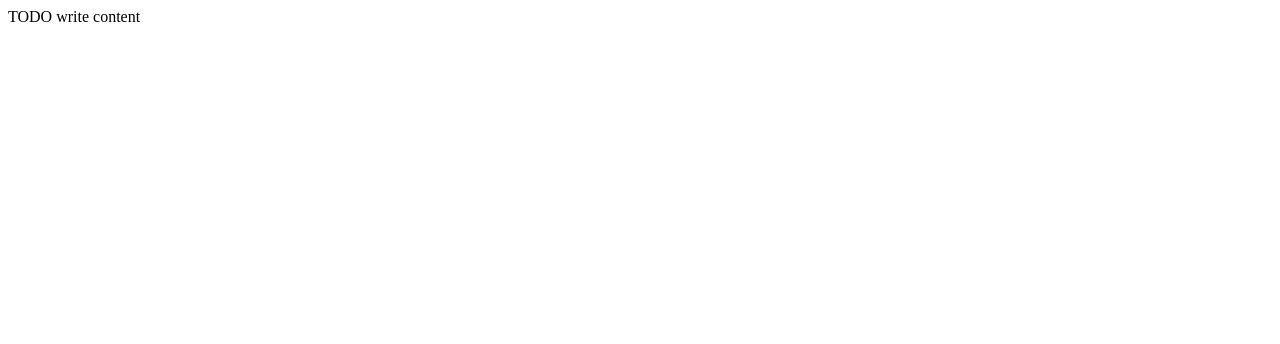
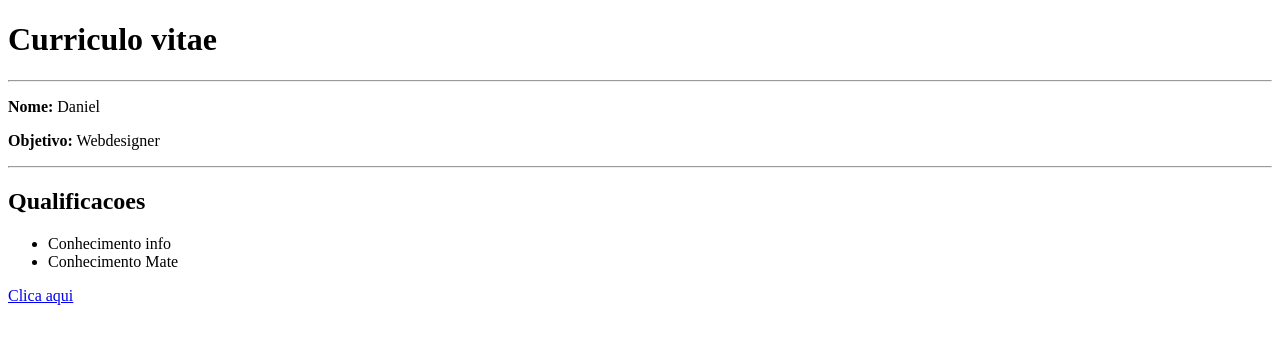
Before and after one commit to BRaguiarpereira/AulasHtml5, a website: page public_html/index.html in a window 1280 px wide. Drawn offline with Linux system fonts and the light colour scheme.

Commit message:
Teste commit html 2

```diff
--- a/public_html/index.html
+++ b/public_html/index.html
@@ -5,12 +5,15 @@ To change this template file, choose Tools | Templates
 and open the template in the editor.
 -->
 <html>
-    <head>
-        <title>TODO supply a title</title>
-        <meta charset="UTF-8">
-        <meta name="viewport" content="width=device-width, initial-scale=1.0">
-    </head>
-    <body>
-        <div>TODO write content</div>
-    </body>
+    <h1>Curriculo vitae</h1>
+        <hr>
+        <p><b>Nome:</b> Daniel</p>
+        <p><b>Objetivo:</b> Webdesigner</p>
+        <hr>
+        <h2>Qualificacoes</h2>
+        <ul>
+            <li>Conhecimento info</li>
+            <li>Conhecimento Mate</li>
+        </ul>
+        <p><a href="#">Clica aqui</a></p>
 </html>
```
